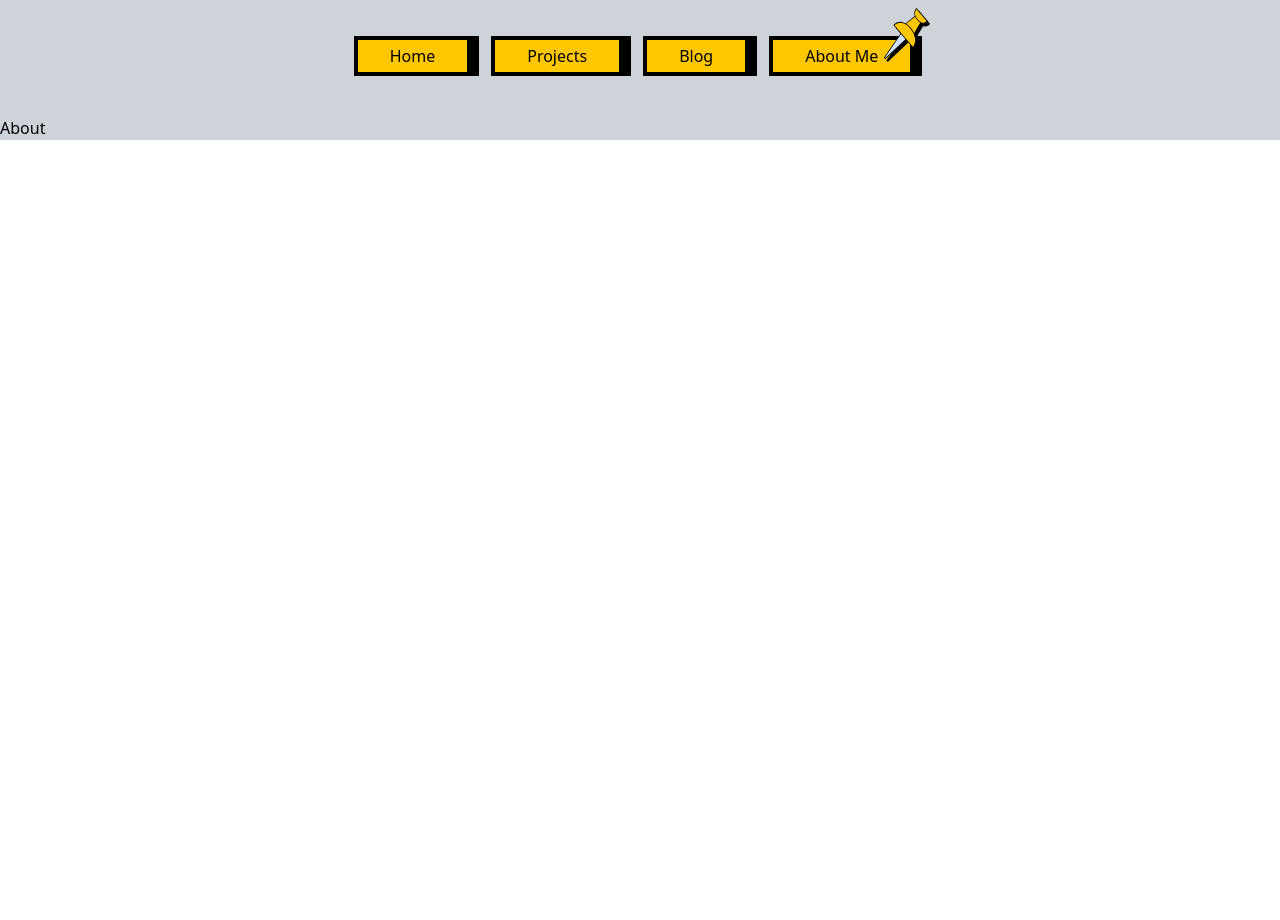
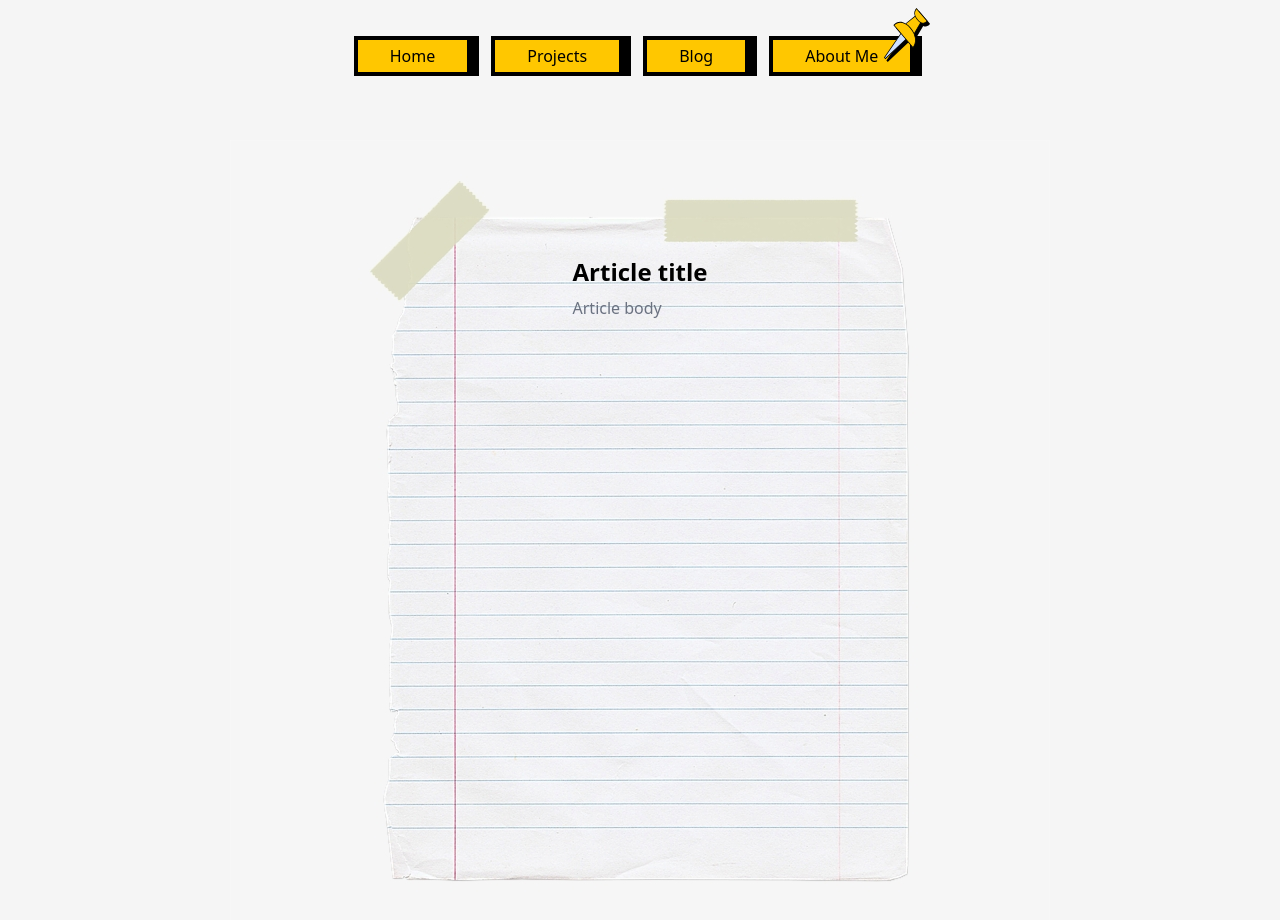
Before and after one commit to shalawfatah/retro-portfolio, a Gatsby site: page /about in a window 1280 px wide. Before the commit the page ends 800 px from the top, so only its background shows below. Built offline with nearby package versions, Linux system fonts and the light colour scheme; Gatsby itself is replaced by a stand-in of ours.

Commit message:
about me

```diff
--- a/src/components/layout/Layout.jsx
+++ b/src/components/layout/Layout.jsx
@@ -1,9 +1,9 @@
 import React from 'react'
 import Navbar from './Navbar'
 
-const Layout = ({children}) => {
+const Layout = ({children, classes}) => {
   return (
-    <div className='bg-[#CED3DA]'>
+    <div className={`${classes}`}>
         <Navbar />
         <div className='container mx-auto'>
           {children}
--- /dev/null
+++ b/src/components/pages/about/Note.jsx
@@ -0,0 +1,16 @@
+import React from 'react'
+import { StaticImage } from 'gatsby-plugin-image'
+
+const Note = ({title, body}) => {
+  return (
+    <div className='flex justify-center relative my-6'>
+        <StaticImage src={'../../../images/note.png'} className="" />
+        <div  className='absolute p-4 flex flex-col top-24'>
+            <h2 className='font-bold px-1 my-1 text-2xl'>{title}</h2>
+            <p className='px-1 my-1 text-gray-500'>{body}</p>
+        </div>
+    </div>
+  )
+}
+
+export default Note
--- a/src/components/pages/blog/Paper.jsx
+++ b/src/components/pages/blog/Paper.jsx
@@ -1,5 +1,5 @@
+import React from 'react'
 import { StaticImage } from 'gatsby-plugin-image'
-import React from 'react'
 
 const Paper = ({title, body}) => {
   return (
--- a/src/pages/about/index.js
+++ b/src/pages/about/index.js
@@ -1,9 +1,12 @@
 import React from 'react'
 import Layout from '../../components/layout/Layout'
+import Note from '../../components/pages/about/Note'
 
 const About = () => {
   return (
-    <Layout>About</Layout>
+    <Layout classes={'bg-[#F5F5F5]'}>
+      <Note title="Article title" body={"Article body"} />
+    </Layout>
   )
 }
 
--- a/src/pages/blog/index.js
+++ b/src/pages/blog/index.js
@@ -4,7 +4,7 @@ import Paper from '../../components/pages/blog/Paper'
 
 const Blog = () => {
   return (
-    <Layout>
+    <Layout classes="bg-[#CED3DA]">
         <Paper title="Blog Title" body={"Blog Body"} />
         <Paper title="Blog Title" body={"Blog Body"} />
         <Paper title="Blog Title" body={"Blog Body"} />
--- a/src/pages/index.js
+++ b/src/pages/index.js
@@ -8,7 +8,7 @@ import Skills from "../components/pages/home/Skills"
 const IndexPage = () => {
 
   return (
-    <Layout>
+    <Layout classes={"bg-[#CED3DA]"}>
       <div className="flex justify-around my-32 p-6 relative container">
         <div className="">
           <Sticky text={"Fourth"} classes={'bg-[#CED3DA] -mt-2 -rotate-[8deg] absolute '} />
--- a/src/pages/projects/index.js
+++ b/src/pages/projects/index.js
@@ -5,7 +5,7 @@ import tea from '../../images/smoke03.gif';
 
 const Projects = () => {
   return (
-    <Layout>
+    <Layout classes="bg-[#CED3DA]">
       <div className='flex gap-x-20 flex-wrap justify-center mx-20'>
       <Frame classes={'lg:mt-20'} title="Project 1" body={"This is a great project"} picture={tea} />
       <Frame title="Project 2" body={"This is a great project"} picture={tea} />
```
Also changed, not shown: src/images/imagebin.jpeg (added), src/images/note.png (added), src/images/scroll2.jpeg (added), src/images/torn-paper.avif (deleted).
